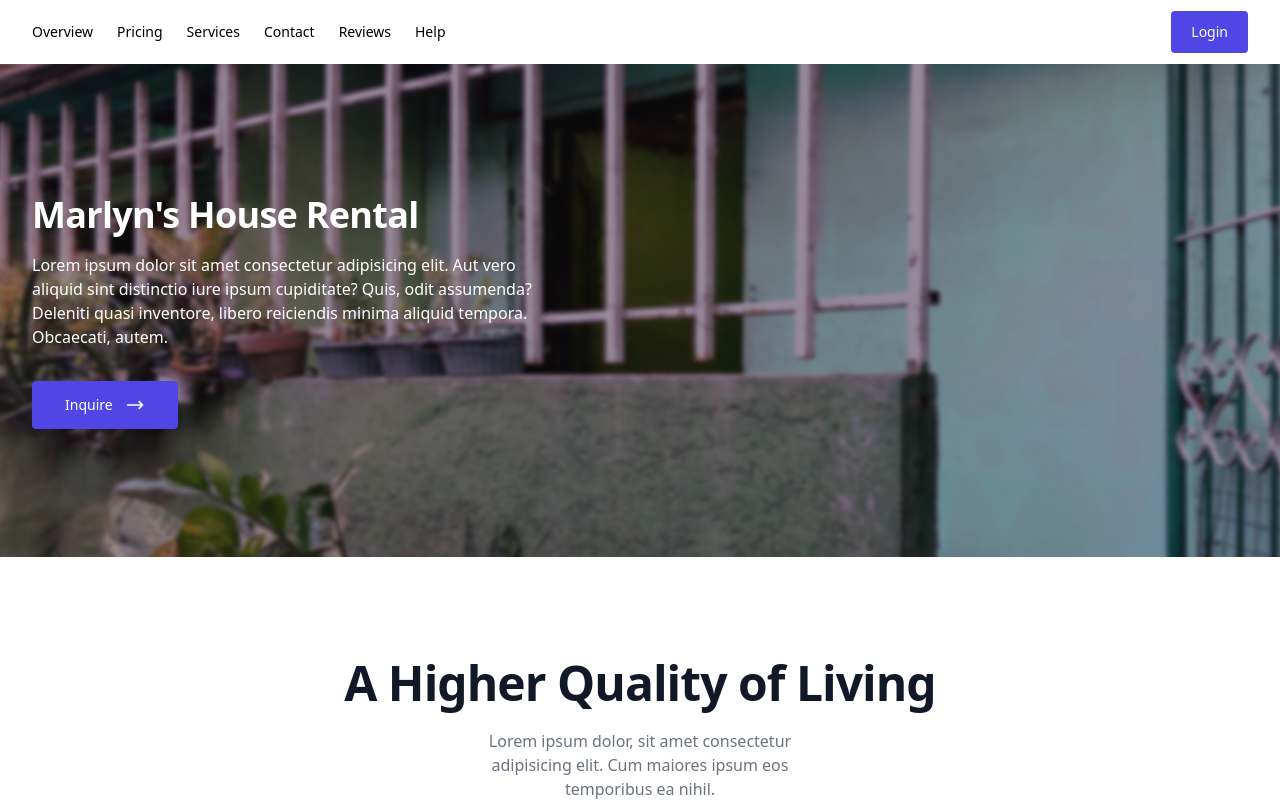
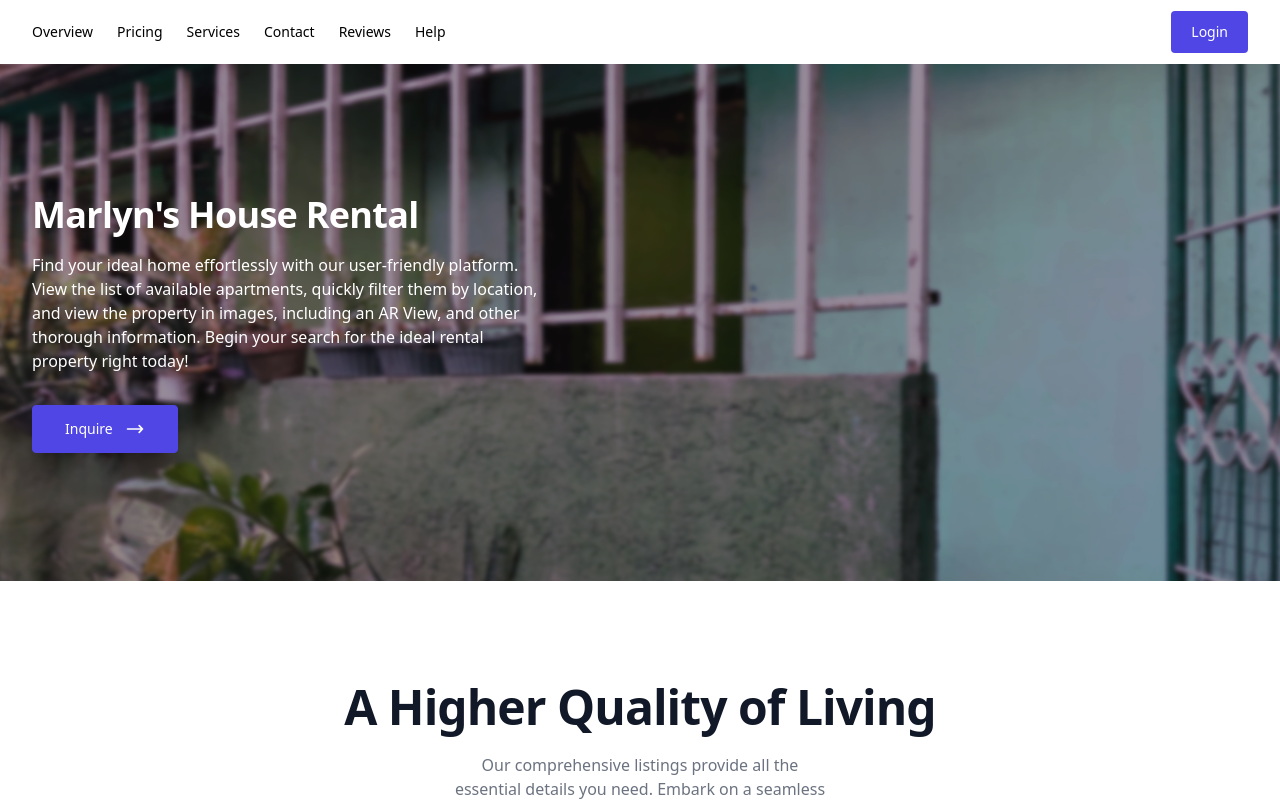
Before and after one commit to hancielexe/rental-frontend-1, a React (Vite) app: page / in a window 1280 px wide. Shown: the top 801 px of the page. Built offline with nearby package versions, Linux system fonts and the light colour scheme.

Commit message:
update for landing and footer components

```diff
--- a/src/components/Footer.jsx
+++ b/src/components/Footer.jsx
@@ -11,8 +11,8 @@ function Footer() {
           </h2>
 
           <p class="max-w-sm mx-auto mt-4 text-gray-500">
-            Lorem ipsum dolor, sit amet consectetur adipisicing elit. Cum
-            maiores ipsum eos temporibus ea nihil.
+          Our comprehensive listings provide all the essential details you need.
+          Embark on a seamless renting experience with our trusted rental system.
           </p>
 
           <Link
--- a/src/components/Landing.jsx
+++ b/src/components/Landing.jsx
@@ -16,10 +16,10 @@ function Landing() {
               </h2>
 
               <p class="mt-4 text-white">
-                Lorem ipsum dolor sit amet consectetur adipisicing elit. Aut
-                vero aliquid sint distinctio iure ipsum cupiditate? Quis, odit
-                assumenda? Deleniti quasi inventore, libero reiciendis minima
-                aliquid tempora. Obcaecati, autem.
+              Find your ideal home effortlessly with our user-friendly platform.
+              View the list of available apartments, quickly filter them by location,
+              and view the property in images, including an AR View, and other thorough information.
+              Begin your search for the ideal rental property right today!
               </p>
 
               <Link to="/inquire">
```
